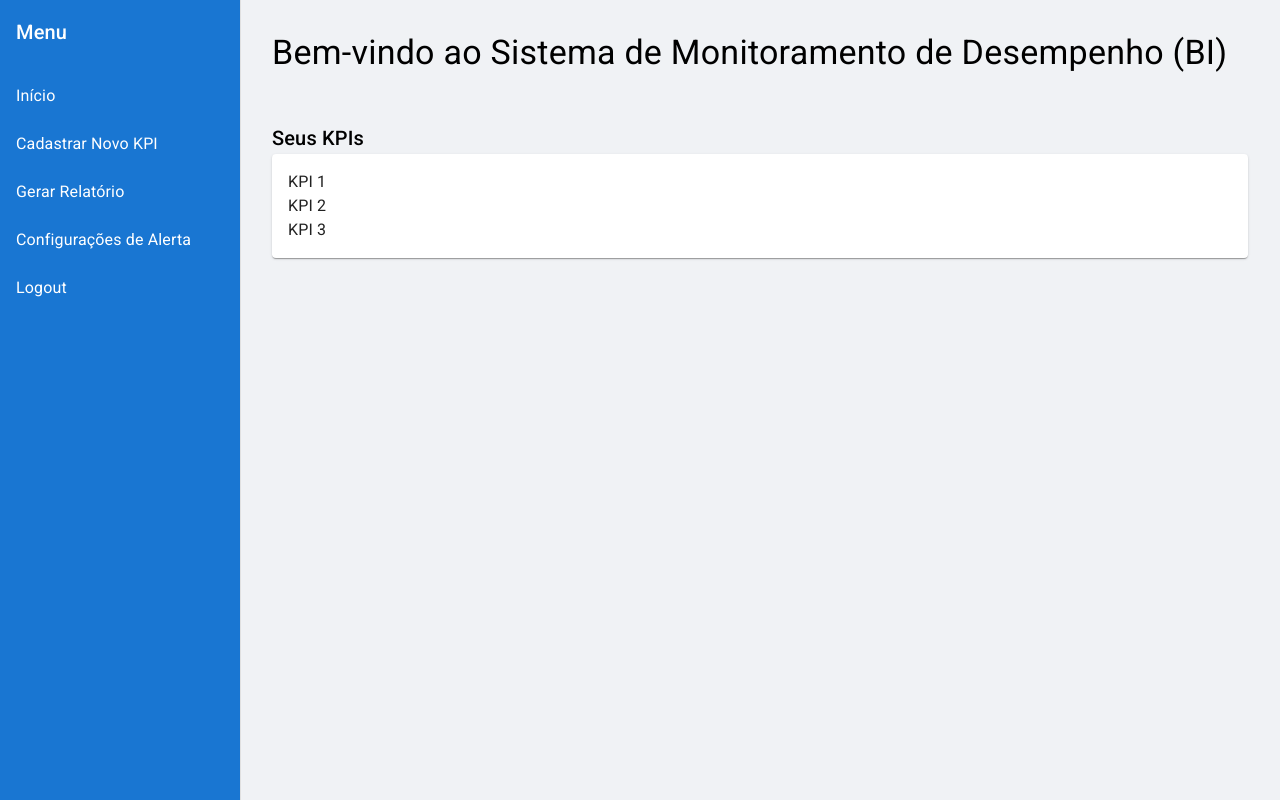
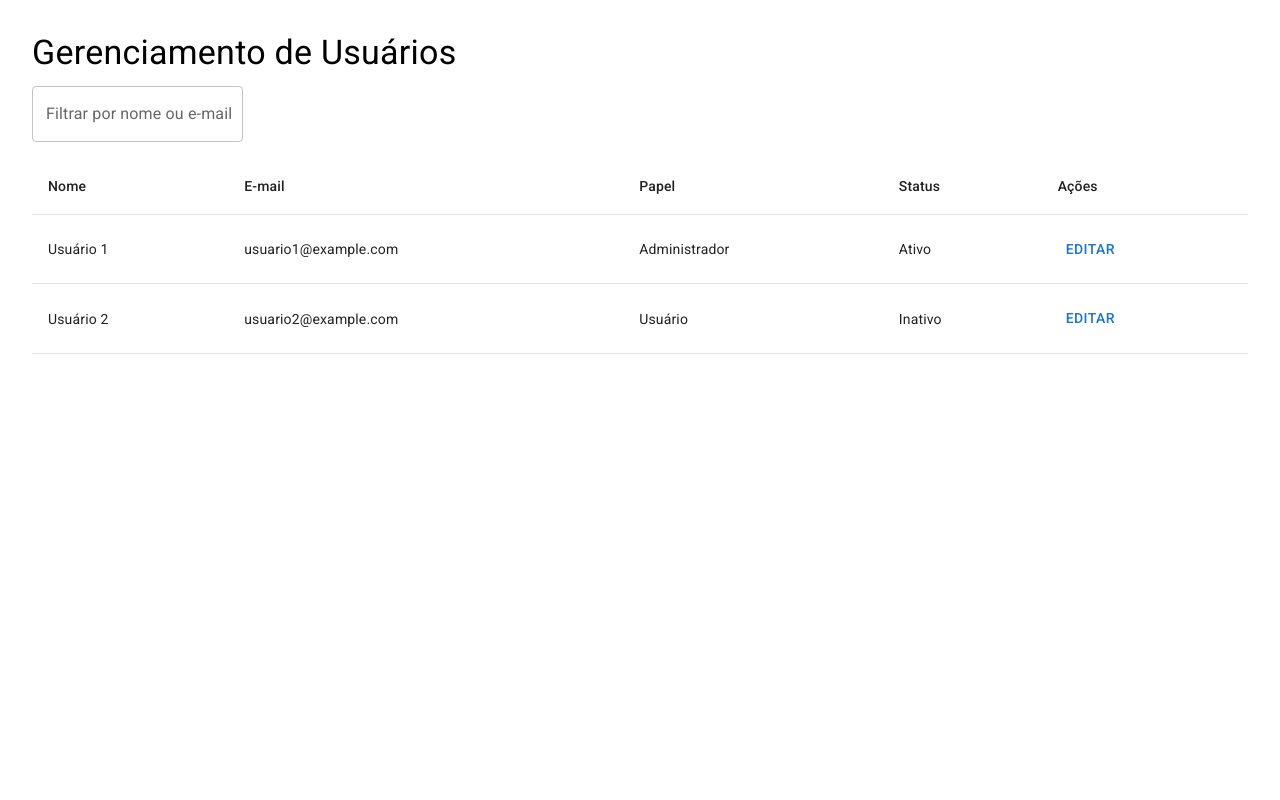
Before and after one commit to hugoleao02/monitoramento-desempenho-app, a React (Create React App) app: page /user-management in a window 1280 px wide. Before the commit this address led to /home. Built offline with nearby package versions, Linux system fonts and the light colour scheme; sample sign-in values are in the browser's storage.

Commit message:
refatorando as rotas ,criando sidbar ,gerenciamento e user , teste

```diff
--- /dev/null
+++ b/src/ProtectedRoute.tsx
@@ -0,0 +1,13 @@
+import React from "react";
+import { Navigate } from "react-router-dom";
+
+interface ProtectedRouteProps {
+  token: string | null;
+  children: React.ReactNode;
+}
+
+const ProtectedRoute: React.FC<ProtectedRouteProps> = ({ token, children }) => {
+  return token ? <>{children}</> : <Navigate to="/login" />;
+};
+
+export default ProtectedRoute;
--- a/src/components/Sidebar.tsx
+++ b/src/components/Sidebar.tsx
@@ -1,7 +1,14 @@
 // src/components/Sidebar.tsx
-import React from 'react';
-import { Box, Drawer, List, ListItem, ListItemText, Typography } from '@mui/material';
-import { Link } from 'react-router-dom';
+import React from "react";
+import {
+  Box,
+  Drawer,
+  List,
+  ListItem,
+  ListItemText,
+  Typography,
+} from "@mui/material";
+import { Link } from "react-router-dom";
 
 interface SidebarProps {
   onLogout: () => void;
@@ -9,16 +16,24 @@ interface SidebarProps {
 
 const Sidebar: React.FC<SidebarProps> = ({ onLogout }) => {
   const menuItems = [
-    { text: 'Início', path: '/home' },
-    { text: 'Cadastrar Novo KPI', path: '/kpi-register' },
-    { text: 'Gerar Relatório', path: '/generate-report' },
-    { text: 'Configurações de Alerta', path: '/alert-settings' },
-    { text: 'Logout', path: '', onClick: onLogout }, // Adiciona o item de Logout
+    { text: "Início", path: "/home" },
+    { text: "Cadastrar Novo KPI", path: "/kpi-register" },
+    { text: "Gerar Relatório", path: "/generate-report" },
+    { text: "Configurações de Alerta", path: "/alert-settings" },
+    { text: "Gerenciar Usuários", path: "/user-management" },
+    { text: "Logout", path: "", onClick: onLogout },
   ];
 
   return (
     <Drawer variant="permanent" sx={{ width: 240, flexShrink: 0 }}>
-      <Box sx={{ width: 240, height: '100%', backgroundColor: '#1976d2', color: 'white' }}>
+      <Box
+        sx={{
+          width: 240,
+          height: "100%",
+          backgroundColor: "#1976d2",
+          color: "white",
+        }}
+      >
         <Typography variant="h6" sx={{ padding: 2 }}>
           Menu
         </Typography>
@@ -26,12 +41,12 @@ const Sidebar: React.FC<SidebarProps> = ({ onLogout }) => {
           {menuItems.map((item) => (
             <ListItem
               key={item.text}
-              component={item.onClick ? 'div' : Link}
+              component={item.onClick ? "div" : Link}
               to={item.path}
               onClick={item.onClick}
-              sx={{ cursor: 'pointer'  }}
+              sx={{ cursor: "pointer" }}
             >
-              <ListItemText primary={item.text} sx={{ color: 'white' }} />
+              <ListItemText primary={item.text} sx={{ color: "white" }} />
             </ListItem>
           ))}
         </List>
--- a/src/pages/LoginPage/LoginPage.tsx
+++ b/src/pages/LoginPage/LoginPage.tsx
@@ -1,5 +1,5 @@
-import React from 'react';
-import Login from '../../components/auth/Login';
+import React from "react";
+import Login from "../../components/auth/Login";
 
 const LoginPage: React.FC = () => {
   return (
--- /dev/null
+++ b/src/pages/UserManagementPage/EditUserModal.tsx
@@ -0,0 +1,73 @@
+// src/pages/UserManagementPage/EditUserModal.tsx
+import React from "react";
+import { Modal, Box, Typography, TextField, Button } from "@mui/material";
+
+interface EditUserModalProps {
+  open: boolean;
+  onClose: () => void;
+  user: any;
+}
+
+const EditUserModal: React.FC<EditUserModalProps> = ({
+  open,
+  onClose,
+  user,
+}) => {
+  const handleSave = () => {
+    onClose();
+  };
+
+  return (
+    <Modal open={open} onClose={onClose}>
+      <Box
+        sx={{
+          padding: 4,
+          backgroundColor: "white",
+          margin: "auto",
+          marginTop: "15%",
+          width: "400px",
+        }}
+      >
+        <Typography variant="h6">Editar Usuário</Typography>
+        {user && (
+          <>
+            <TextField
+              label="Nome"
+              defaultValue={user.name}
+              fullWidth
+              margin="normal"
+            />
+            <TextField
+              label="E-mail"
+              defaultValue={user.email}
+              fullWidth
+              margin="normal"
+            />
+            <TextField
+              label="Papel"
+              defaultValue={user.role}
+              fullWidth
+              margin="normal"
+            />
+            <TextField
+              label="Status"
+              defaultValue={user.status}
+              fullWidth
+              margin="normal"
+            />
+            <Button
+              variant="contained"
+              color="primary"
+              onClick={handleSave}
+              sx={{ marginTop: 2 }}
+            >
+              Salvar
+            </Button>
+          </>
+        )}
+      </Box>
+    </Modal>
+  );
+};
+
+export default EditUserModal;
--- /dev/null
+++ b/src/pages/UserManagementPage/UserManagementPage.tsx
@@ -0,0 +1,32 @@
+// src/pages/UserManagementPage/UserManagementPage.tsx
+import React, { useState } from 'react';
+import { Box, Typography, Button } from '@mui/material';
+import UserTable from './UserTable';
+import EditUserModal from './EditUserModal';
+
+const UserManagementPage: React.FC = () => {
+  const [open, setOpen] = useState(false);
+  const [selectedUser, setSelectedUser] = useState(null);
+
+  const handleEdit = (user: any) => {
+    setSelectedUser(user);
+    setOpen(true);
+  };
+
+  const handleClose = () => {
+    setOpen(false);
+    setSelectedUser(null);
+  };
+
+  return (
+    <Box sx={{ padding: 4 }}>
+      <Typography variant="h4" gutterBottom>
+        Gerenciamento de Usuários
+      </Typography>
+      <UserTable onEdit={handleEdit} />
+      <EditUserModal open={open} onClose={handleClose} user={selectedUser} />
+    </Box>
+  );
+};
+
+export default UserManagementPage;
--- /dev/null
+++ b/src/pages/UserManagementPage/UserTable.tsx
@@ -0,0 +1,65 @@
+// src/pages/UserManagementPage/UserTable.tsx
+import React from 'react';
+import { Button, Table, TableBody, TableCell, TableContainer, TableHead, TableRow, TextField } from '@mui/material';
+
+interface User {
+  id: number;
+  name: string;
+  email: string;
+  role: string;
+  status: string;
+}
+
+interface UserTableProps {
+  onEdit: (user: User) => void;
+}
+
+const UserTable: React.FC<UserTableProps> = ({ onEdit }) => {
+  const [filter, setFilter] = React.useState('');
+  const users: User[] = [
+    { id: 1, name: 'Usuário 1', email: 'usuario1@example.com', role: 'Administrador', status: 'Ativo' },
+    { id: 2, name: 'Usuário 2', email: 'usuario2@example.com', role: 'Usuário', status: 'Inativo' },
+  ];
+
+  const filteredUsers = users.filter(user =>
+    user.name.toLowerCase().includes(filter.toLowerCase()) ||
+    user.email.toLowerCase().includes(filter.toLowerCase())
+  );
+
+  return (
+    <TableContainer>
+      <TextField
+        variant="outlined"
+        label="Filtrar por nome ou e-mail"
+        onChange={(e) => setFilter(e.target.value)}
+        sx={{ marginBottom: 2 }}
+      />
+      <Table>
+        <TableHead>
+          <TableRow>
+            <TableCell>Nome</TableCell>
+            <TableCell>E-mail</TableCell>
+            <TableCell>Papel</TableCell>
+            <TableCell>Status</TableCell>
+            <TableCell>Ações</TableCell>
+          </TableRow>
+        </TableHead>
+        <TableBody>
+          {filteredUsers.map(user => (
+            <TableRow key={user.id}>
+              <TableCell>{user.name}</TableCell>
+              <TableCell>{user.email}</TableCell>
+              <TableCell>{user.role}</TableCell>
+              <TableCell>{user.status}</TableCell>
+              <TableCell>
+                <Button onClick={() => onEdit(user)}>Editar</Button>
+              </TableCell>
+            </TableRow>
+          ))}
+        </TableBody>
+      </Table>
+    </TableContainer>
+  );
+};
+
+export default UserTable;
--- a/src/routes/routes.tsx
+++ b/src/routes/routes.tsx
@@ -1,22 +1,59 @@
-import React from 'react';
-import { BrowserRouter as Router, Route, Routes, Navigate } from 'react-router-dom';
-import LoginPage from '../pages/LoginPage/LoginPage';
-import HomePage from '../pages/home/HomePage';
+import React, { useEffect, useState } from "react";
+import {
+  BrowserRouter as Router,
+  Routes,
+  Route,
+  Navigate,
+} from "react-router-dom";
+import LoginPage from "../pages/LoginPage/LoginPage";
+import HomePage from "../pages/home/HomePage";
+import UserManagementPage from "../pages/UserManagementPage/UserManagementPage";
+import ProtectedRoute from "../ProtectedRoute";
 
 const AppRoutes: React.FC = () => {
-  const token = localStorage.getItem('token');
+  const [token, setToken] = useState<string | null>(
+    localStorage.getItem("token")
+  );
 
-console.log('Token encontrado:', token);
+  useEffect(() => {
+    const storedToken = localStorage.getItem("token");
+    setToken(storedToken);
+  }, []);
+
+  const routes = [
+    { path: "/login", element: <LoginPage />, protected: false },
+    { path: "/home", element: <HomePage />, protected: true },
+    {
+      path: "/user-management",
+      element: <UserManagementPage />,
+      protected: true,
+    },
+  ];
 
   return (
     <Router>
       <Routes>
+        {routes.map(({ path, element, protected: isProtected }) => {
+          if (isProtected) {
+            return (
+              <Route
+                key={path}
+                path={path}
+                element={
+                  <ProtectedRoute token={token}>{element}</ProtectedRoute>
+                }
+              />
+            );
+          }
+
+          return <Route key={path} path={path} element={element} />;
+        })}
         <Route path="/login" element={<LoginPage />} />
         <Route
           path="/home"
           element={token ? <HomePage /> : <Navigate to="/login" />}
         />
-         <Route
+        <Route
           path="*"
           element={token ? <Navigate to="/home" /> : <Navigate to="/login" />}
         />
--- a/src/services/AuthService.tsx
+++ b/src/services/AuthService.tsx
@@ -1,6 +1,6 @@
-import axios from 'axios';
+import axios from "axios";
 
-const API_URL = 'http://localhost:8080/api/auth';
+const API_URL = "http://localhost:8080/api/auth";
 
 interface IRegister {
   email: string;
@@ -20,13 +20,9 @@ const login = async ({ email, password }: ILogin) => {
       password,
     });
 
-    if (response.data.token) {
-      localStorage.setItem('user', JSON.stringify(response.data));
-    }
-
     return response.data;
   } catch (error) {
-    throw new Error('Falha ao realizar login');
+    throw new Error("Falha ao realizar login");
   }
 };
 
@@ -40,7 +36,7 @@ const register = async ({ email, name, password }: IRegister) => {
 
     return response.data;
   } catch (error) {
-    throw new Error('Falha ao realizar registro');
+    throw new Error("Falha ao realizar registro");
   }
 };
 
```
Also changed, not shown: src/components/auth/Login.tsx (+30 -28 lines), src/components/auth/LoginForm.tsx (+24 -22 lines).
